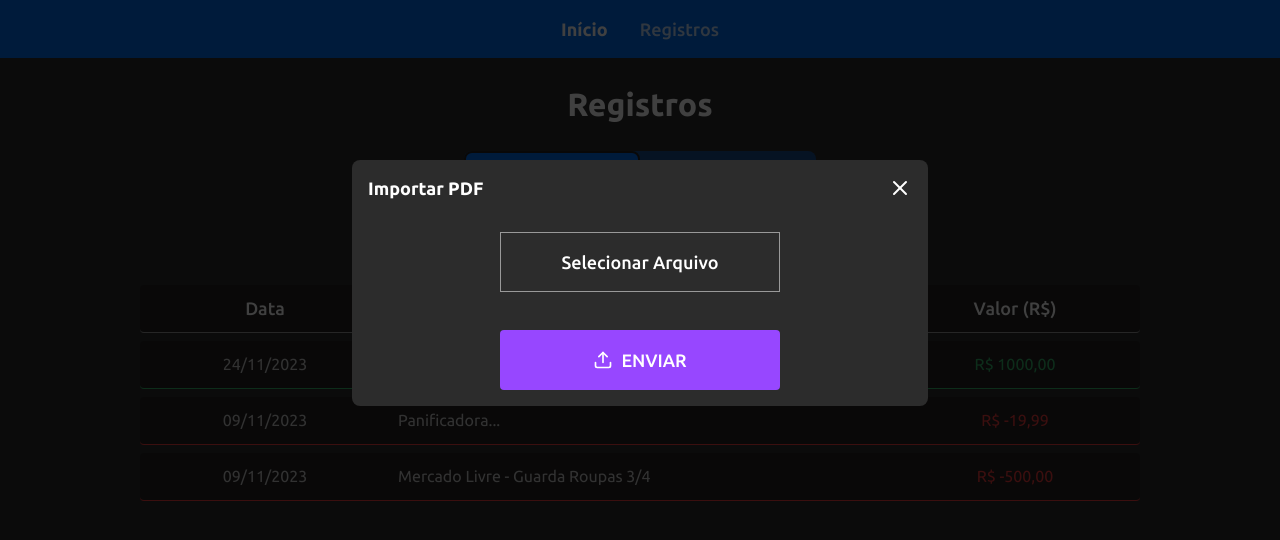
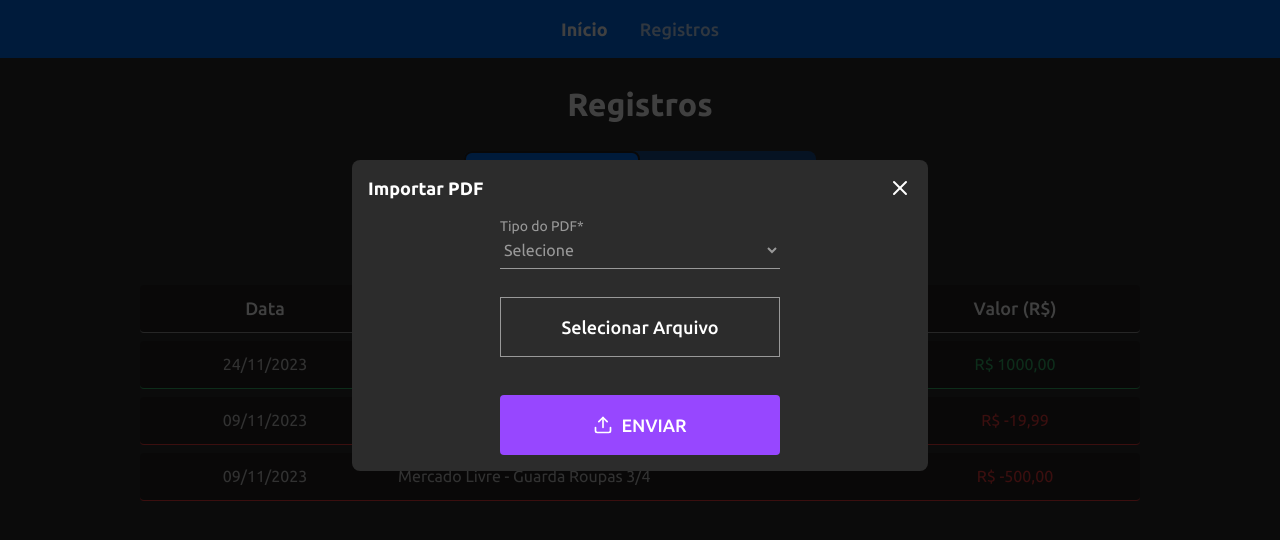
Before and after one commit to Vini7Dev/vhub-system, a React (Create React App) app in the folder web/: page /records in a window 1280 px wide. Both pictures are taken after a click on the button "IMPORTAR PDF". Shown: the top 540 px of the page. Built offline with nearby package versions, Linux system fonts and the light colour scheme.

Commit message:
feat: :art: create select and updte file input

```diff
--- a/web/src/components/FileInput/index.tsx
+++ b/web/src/components/FileInput/index.tsx
@@ -1,21 +1,20 @@
-import React, { ChangeEvent, useCallback, useState } from 'react'
+import React, { ChangeEvent, useCallback } from 'react'
 
+import * as T from './types'
 import * as S from './styles'
 
-export const FileInput: React.FC = () => {
-  const [file, setFile] = useState<File>()
-
+export const FileInput: React.FC<T.FileInputProps> = ({ onChange, value, ...rest}) => {
   const handleSelectFile = useCallback((event: ChangeEvent<HTMLInputElement>) => {
     if (!event?.target?.files?.[0]) return
 
-    setFile(event.target.files[0])
+    onChange(event.target.files[0])
   }, [])
 
   return (
-    <S.SelectFileButton fileSelected={!!file}>
-      {file ? 'Arquivo Selecionado!' : 'Selecionar Arquivo'}
+    <S.SelectFileButton fileSelected={!!value}>
+      {value ? 'Arquivo Selecionado!' : 'Selecionar Arquivo'}
 
-      <input type="file" onChange={handleSelectFile} />
+      <input {...rest} type="file" onChange={handleSelectFile} />
     </S.SelectFileButton>
   )
 }
--- a/web/src/components/FileInput/types.d.ts
+++ b/web/src/components/FileInput/types.d.ts
@@ -1,3 +1,9 @@
+import { InputHTMLAttributes } from 'react'
+
+export interface FileInputProps extends InputHTMLAttributes<HTMLInputElement> {
+  onChange: (file: File) => void
+}
+
 export interface SelectFileButtonProps {
   fileSelected?: boolean
 }
--- /dev/null
+++ b/web/src/components/Select/index.tsx
@@ -0,0 +1,24 @@
+import React, { ChangeEvent, useCallback } from 'react'
+
+import * as T from './types'
+import * as S from './styles'
+
+export const Select: React.FC<T.SelectProps> = ({ id, label, value, onChange, ...rest }) => {
+  const handleSelectValue = useCallback((event: ChangeEvent<HTMLSelectElement>) => {
+    onChange(event.target.value)
+  }, [])
+
+  return (
+    <S.SelectContainer selected={!!value}>
+      <label htmlFor={id}>{label}</label>
+
+      <select {...rest} name={id} id={id} onChange={handleSelectValue}>
+        {!value && <option value="">Selecione</option>}
+
+        <option value="Bradesco-CP/CC">Bradesco - CP/CC</option>
+        <option value="Bradesco-CDI">Bradesco - CDI</option>
+        <option value="NuBank-CreditCard">Nu Bank - Cartão de Crédito</option>
+      </select>
+    </S.SelectContainer>
+  )
+}
--- /dev/null
+++ b/web/src/components/Select/styles.ts
@@ -0,0 +1,30 @@
+import styled from 'styled-components'
+
+import * as T from './types'
+
+export const SelectContainer = styled.div<T.SelectContainerProps>`
+  position: relative;
+  width: 100%;
+  max-width: 17.5rem;
+  margin-bottom: 1.75rem;
+
+  label {
+    position: absolute;
+    top: -0.85rem;
+
+    color: var(${({ selected }) => selected ? '--colors-text-default-100' : '--colors-text-placeholder'});
+  }
+
+  select {
+    width: 100%;
+    padding: 0.5rem 0;
+    border: none;
+    border-bottom: 0.063rem solid var(--colors-text-placeholder);
+    background-color: var(--colors-background-transparent);
+    color: var(${({ selected }) => selected ? '--colors-text-default-100' : '--colors-text-placeholder'});
+
+    option {
+      background-color: var(--colors-background-default-100);
+    }
+  }
+`
--- a/web/src/pages/Records/index.tsx
+++ b/web/src/pages/Records/index.tsx
@@ -6,11 +6,33 @@ import { Button } from '../../components/Button'
 import { Modal } from '../../components/Modal'
 import * as S from './styles'
 import { FileInput } from '../../components/FileInput'
+import { Select } from '../../components/Select'
 
 const ModalContent: React.FC = () => {
+  const [pdfFormat, setPdfFormat] = useState<string>()
+  const [pdfToUpdate, setPdfToUpdate] = useState<File>()
+
+  const updatePdfFormat = useCallback((pdfFormatToSet: string) => {
+    setPdfFormat(pdfFormatToSet)
+  }, [])
+
+  const updatePdfFile = useCallback((pdfFileToSet: File) => {
+    setPdfToUpdate(pdfFileToSet)
+  }, [])
+
   return (
     <>
-      <FileInput />
+      <Select
+        id="pdf-format"
+        label="Tipo do PDF*"
+        value={pdfFormat}
+        onChange={updatePdfFormat}
+      />
+
+      <FileInput
+        value={pdfToUpdate?.name}
+        onChange={updatePdfFile}
+      />
 
       <Button color="tertiary" text="ENVIAR" Icon={FiUpload} />
     </>
```
Also changed, not shown: web/src/components/Select/types.d.ts (added, +11 -0 lines).
